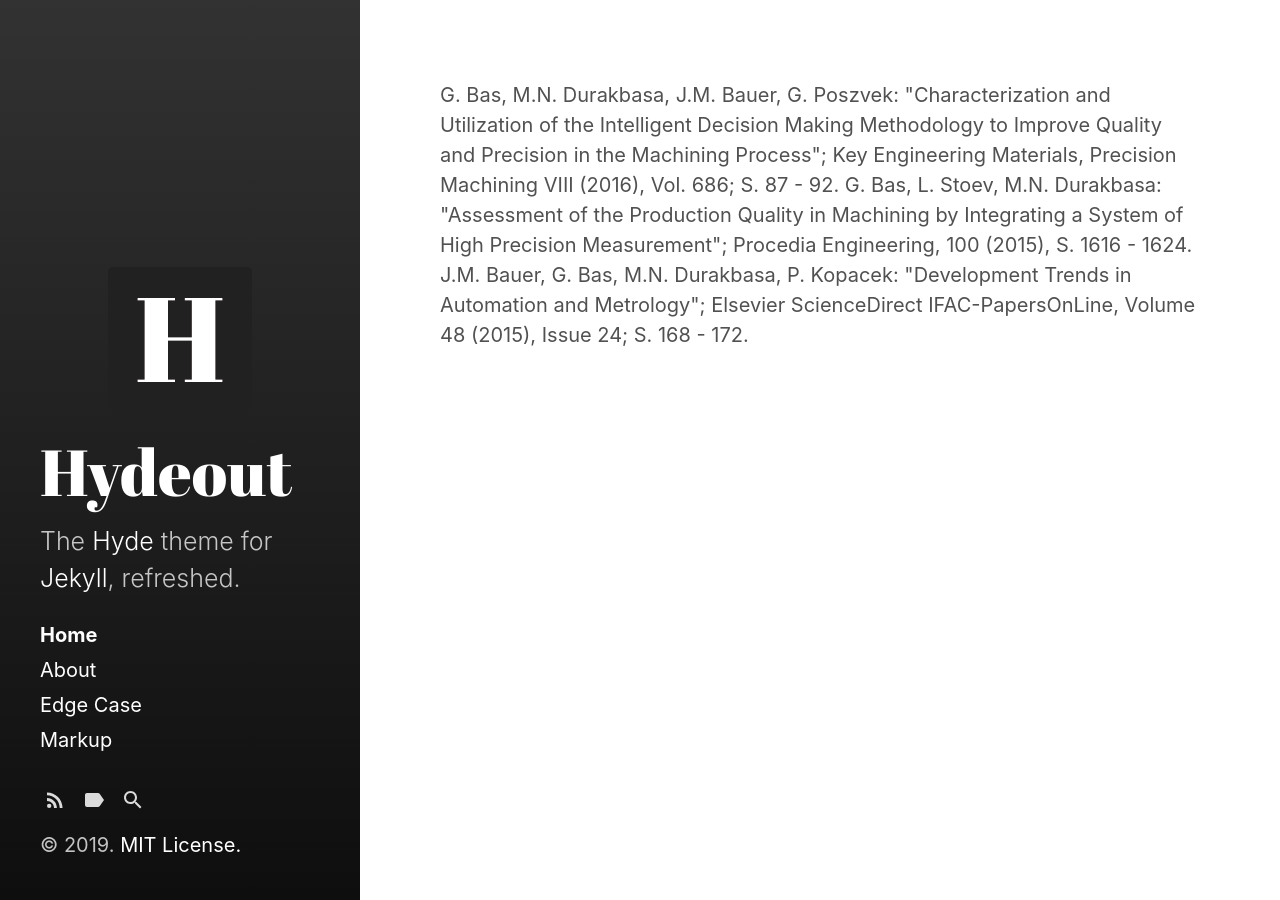
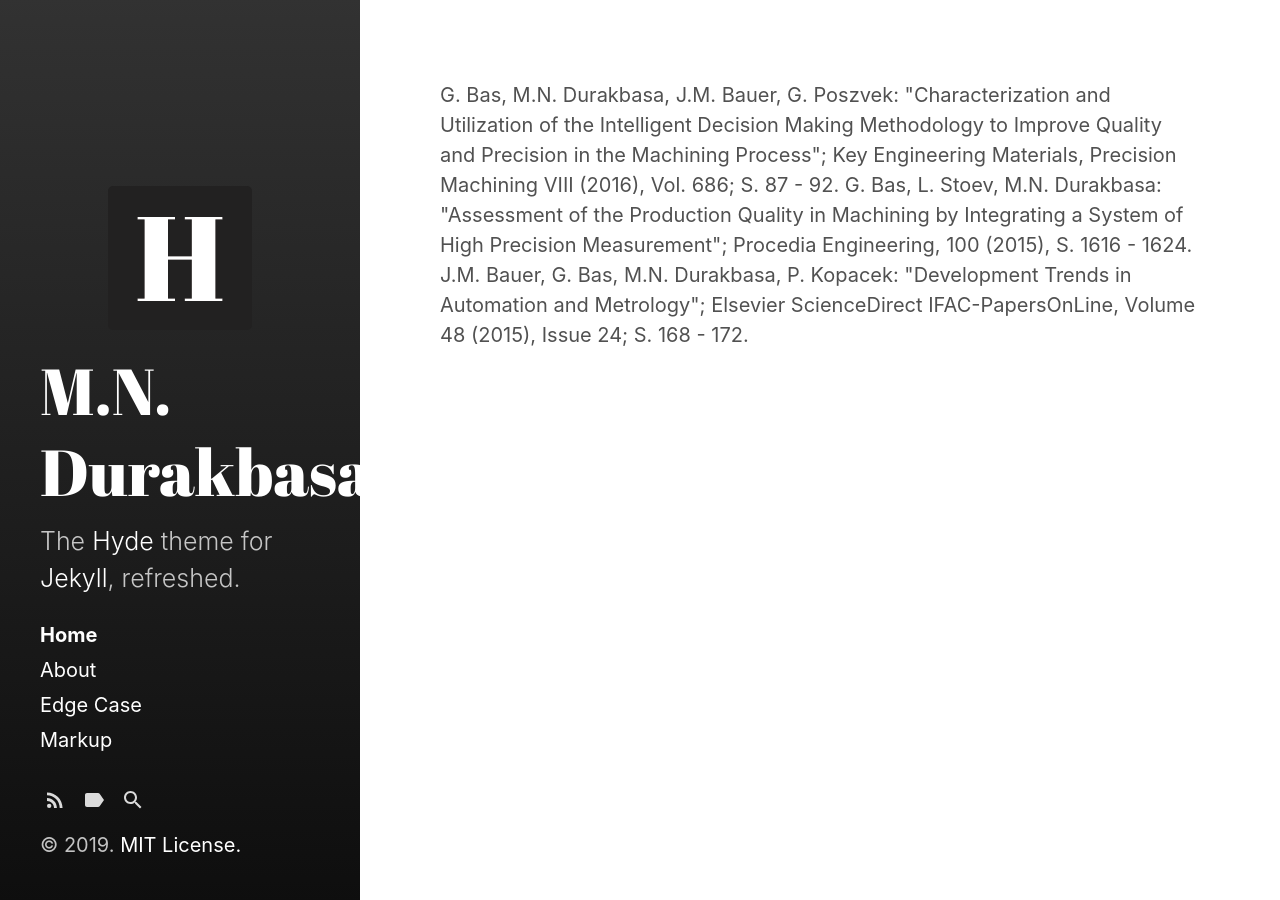
Before and after one commit to Budhaditya1/budhaditya1.github.io, a Jekyll site: the page built from index.html, in a window 1280 px wide. Built offline with Jekyll 4.4.1, drawn with Linux system fonts in a browser that asks for light colours; the list of posts is cut into pages by our own code; comment, search, counter and statistics services are not loaded.

Commit message:
Update _config.yml

```diff
--- a/_config.yml
+++ b/_config.yml
@@ -3,7 +3,7 @@ markdown:         kramdown
 highlighter:      rouge
 
 # Setup
-title:            Hydeout
+title:            M.N. Durakbasa
 tagline:          'A Jekyll theme'
 description:      'The <a href="http://hyde.getpoole.com" target="_blank">Hyde</a> theme for <a href="http://jekyllrb.com" target="_blank">Jekyll</a>, refreshed.'
 url:              https://budhaditya1.github.io
```
